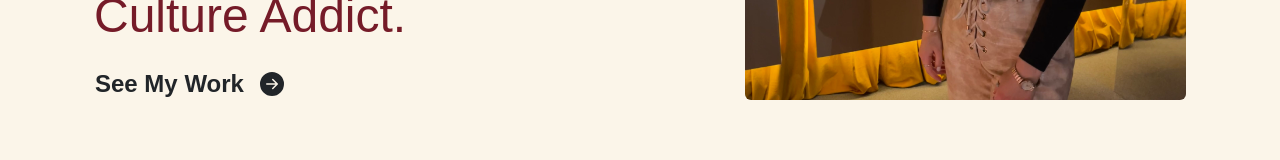
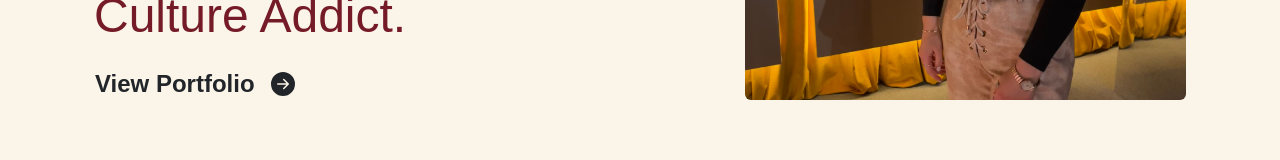
Before and after one commit to christinahsperrier/christinahsperrier.github.io, a Next.js app: page / in a window 1280 px wide. Shown: the part 553-713 px from the top of the page. Built offline with nearby package versions, Linux system fonts and the light colour scheme; a web font is replaced by a local one.

Commit message:
third person

```diff
--- a/app/page.jsx
+++ b/app/page.jsx
@@ -21,7 +21,7 @@ export default function Home() {
           <a href="/portfolio/writing" className="w-fit-content my-3 mx-md-0">
             <button className="btn btn-outline-custom p-0">
               <h4 className="d-flex align-items-center m-0">
-                <span className="me-3 fw-bold">See My Work</span>
+                <span className="me-3 fw-bold">View Portfolio</span>
                 <ArrowRightCircleFill size={24} />
               </h4>
             </button>
```
